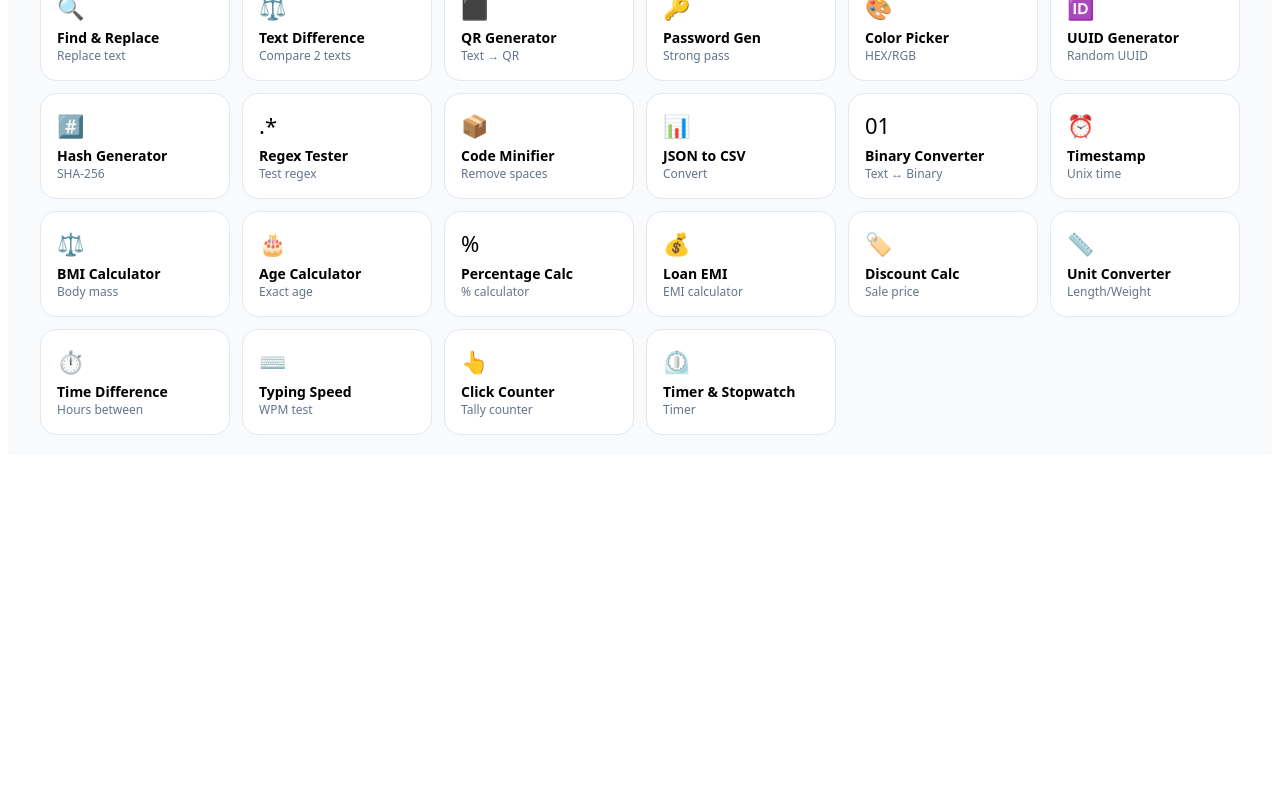
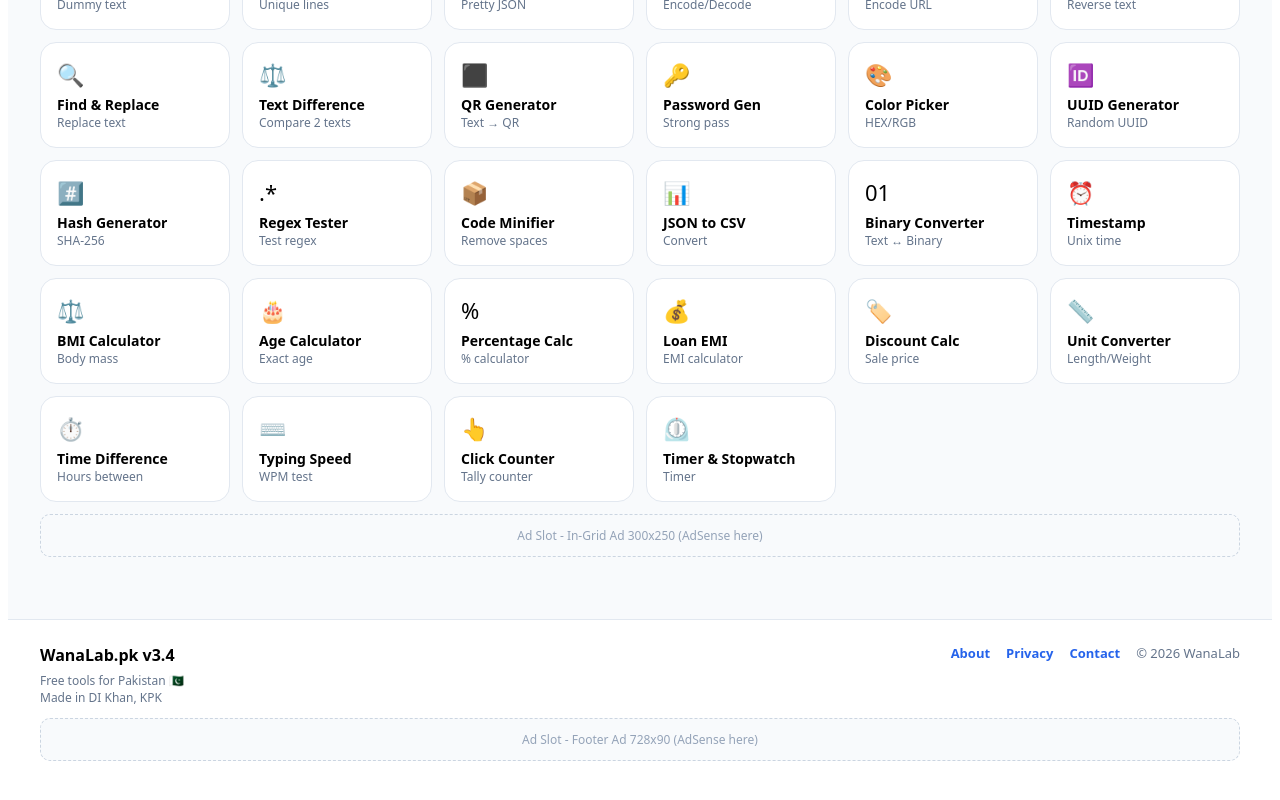
Before and after one commit to Nasir684/WanaLab-Web, a React (Vite) app: page / in a window 1280 px wide. Shown: the part 904-1704 px from the top of the page. Before the commit the page ends 1367 px from the top, so only its background shows below. Built offline with nearby package versions, Linux system fonts and the light colour scheme.

Commit message:
V3.4 AdSense Update-About Privacy Contact

```diff
--- a/src/App.jsx
+++ b/src/App.jsx
@@ -76,24 +76,31 @@
     </div>
   )
 }
+function AdSlot({label}){return <div style={{background:'#f8fafc',border:'1px dashed #cbd5e1',borderRadius:'10px',padding:'12px',textAlign:'center',color:'#94a3b8',fontSize:'12px',margin:'12px 0'}}>Ad Slot - {label} (AdSense here)</div>}
+function AboutPage(){return <div style={{lineHeight:'1.7'}}><h2>About WanaLab.pk - v3.4</h2><p>WanaLab.pk is Pakistan's free toolbox from Dera Ismail Khan, KPK. Built by Nasir - 40 tools, 100% private, all processing in browser.</p><p>Tools: Image, Text, Dev, Daily. No data leaves your device. Contact: hello@wanalab.pk</p></div>}
+function PrivacyPage(){return <div style={{lineHeight:'1.7'}}><h2>Privacy Policy - v3.4</h2><p><b>Updated: Oct 31, 2026</b></p><p>1. No data collection - all tools run locally in browser.</p><p>2. Cookies only for essential function. AdSense may use cookies later.</p><p>3. Daraz links are external, not affiliated yet.</p><p>4. Contact: privacy@wanalab.pk</p></div>}
+function ContactPage(){return <div style={{lineHeight:'1.7'}}><h2>Contact Us - v3.4</h2><p>Email: hello@wanalab.pk</p><p>DI Khan, KPK, Pakistan</p><div style={{marginTop:'16px',background:'#f1f5f9',padding:'16px',borderRadius:'12px'}}><input placeholder="Your Email" style={{width:'100%',padding:'10px',marginTop:'8px',borderRadius:'8px',border:'1px solid #ddd'}}/><textarea placeholder="Message" style={{width:'100%',height:'80px',marginTop:'8px',padding:'10px',borderRadius:'8px',border:'1px solid #ddd'}}/><button style={{marginTop:'8px',padding:'10px 20px',background:'#2563eb',color:'#fff',border:'none',borderRadius:'8px'}}>Send</button></div></div>}
 
 export default function App(){
   const [active,setActive]=useState(null)
+  const [page,setPage]=useState('home')
   const [q,setQ]=useState('')
   const [cat,setCat]=useState('All')
   const cats=['All','Image','Text','Dev','Daily']
   const filtered=TOOLS.filter(t=> (cat==='All'||t.cat===cat) && t.name.toLowerCase().includes(q.toLowerCase()))
+  const goHome=()=>{setPage('home');setActive(null)}
   return (
-    <div style={{minHeight:'100vh',background:'#f8fafc',fontFamily:'system-ui'}}>
+    <div style={{minHeight:'100vh',background:'#f8fafc',fontFamily:'system-ui',display:'flex',flexDirection:'column'}}>
       <header style={{background:'#fff',borderBottom:'1px solid #e2e8f0',position:'sticky',top:0,zIndex:10}}>
         <div style={{maxWidth:'1200px',margin:'0 auto',padding:'14px 20px',display:'flex',justifyContent:'space-between'}}>
-          <div onClick={()=>setActive(null)} style={{cursor:'pointer',fontWeight:'800',display:'flex',alignItems:'center',gap:'8px'}}><div style={{width:'32px',height:'32px',background:'#2563eb',borderRadius:'8px',display:'flex',alignItems:'center',justifyContent:'center',color:'#fff'}}>W</div>WanaLab.pk - v3.4</div>
+          <div onClick={goHome} style={{cursor:'pointer',fontWeight:'800',display:'flex',alignItems:'center',gap:'8px'}}><div style={{width:'32px',height:'32px',background:'#2563eb',borderRadius:'8px',display:'flex',alignItems:'center',justifyContent:'center',color:'#fff'}}>W</div>WanaLab.pk - v3.4</div>
           <span style={{background:'#dcfce7',color:'#166534',padding:'6px 12px',borderRadius:'20px',fontSize:'12px',fontWeight:'700'}}>● 40 Tools LIVE</span>
         </div>
       </header>
-      <div style={{maxWidth:'1200px',margin:'0 auto',padding:'20px'}}>
-        <TrendingBox cat={cat} />
-        {!active ? <>
+      <div style={{maxWidth:'1200px',margin:'0 auto',padding:'20px',flex:1,width:'100%'}}>
+        {page==='home' && <AdSlot label="Top Banner 728x90"/>}
+        {page==='home' && <TrendingBox cat={cat} />}
+        {page==='home' && !active ? <>
           <div style={{textAlign:'center',padding:'10px 0 16px'}}>
             <h1 style={{margin:0,fontSize:'26px'}}>40 Tools - All Working ✅</h1>
             <input value={q} onChange={e=>setQ(e.target.value)} placeholder="Search 40 tools..." style={{marginTop:'14px',padding:'14px 18px',width:'100%',maxWidth:'420px',borderRadius:'14px',border:'2px solid #e2e8f0'}}/>
@@ -110,6 +117,14 @@
               </div>
             ))}
           </div>
+          <AdSlot label="In-Grid Ad 300x250"/>
+        </> : page!=='home' ? <>
+          <button onClick={goHome} style={{padding:'10px 18px',borderRadius:'10px',border:'1px solid #e2e8f0',background:'#fff',cursor:'pointer',fontWeight:'600'}}>← Home</button>
+          <div style={{marginTop:'14px',background:'#fff',border:'1px solid #e2e8f0',borderRadius:'18px',padding:'22px'}}>
+            {page==='about' && <AboutPage/>}
+            {page==='privacy' && <PrivacyPage/>}
+            {page==='contact' && <ContactPage/>}
+          </div>
         </> : <>
           <button onClick={()=>setActive(null)} style={{padding:'10px 18px',borderRadius:'10px',border:'1px solid #e2e8f0',background:'#fff',cursor:'pointer',fontWeight:'600'}}>← All Tools</button>
           <div style={{marginTop:'14px',background:'#fff',border:'1px solid #e2e8f0',borderRadius:'18px',padding:'22px'}}>
@@ -117,20 +132,22 @@
           </div>
         </>}
       </div>
+      <footer style={{background:'#fff',borderTop:'1px solid #e2e8f0',marginTop:'30px',padding:'24px 20px'}}>
+        <div style={{maxWidth:'1200px',margin:'0 auto',display:'flex',flexWrap:'wrap',gap:'24px',justifyContent:'space-between'}}>
+          <div><b>WanaLab.pk v3.4</b><div style={{fontSize:'12px',color:'#64748b',marginTop:'6px'}}>Free tools for Pakistan 🇵🇰<br/>Made in DI Khan, KPK</div></div>
+          <div style={{display:'flex',gap:'16px',fontSize:'13px'}}>
+            <span onClick={()=>setPage('about')} style={{cursor:'pointer',color:'#2563eb',fontWeight:'600'}}>About</span>
+            <span onClick={()=>setPage('privacy')} style={{cursor:'pointer',color:'#2563eb',fontWeight:'600'}}>Privacy</span>
+            <span onClick={()=>setPage('contact')} style={{cursor:'pointer',color:'#2563eb',fontWeight:'600'}}>Contact</span>
+            <span style={{color:'#64748b'}}>© 2026 WanaLab</span>
+          </div>
+        </div>
+        <div style={{maxWidth:'1200px',margin:'0 auto'}}><AdSlot label="Footer Ad 728x90"/></div>
+      </footer>
     </div>
   )
 }
-
-function ToolRenderer({id}){
-  const map={
-    compress: <ImageCompressor/>, resize: <ImageResizer/>, convert: <ImageConverter/>, rotate: <ImageRotator/>, flip: <ImageFlipper/>, filter: <ImageFilters/>, base64: <ImageToBase64/>, bgprev: <BGPreview/>, crop: <SmartCrop/>, pixel: <Pixelate/>,
-    words: <WordCounter/>, case: <CaseChanger/>, lorem: <LoremGen/>, dedupe: <Dedupe/>, jsonfmt: <JSONFmt/>, b64: <B64Text/>, urlenc: <URLEnc/>, reverse: <ReverseText/>, replace: <FindReplace/>, diff: <TextDiff/>,
-    qr: <QRGen/>, pass: <PassGen/>, color: <ColorPicker/>, uuid: <UUIDGen/>, hash: <HashGen/>, regex: <RegexTest/>, minify: <Minify/>, csv: <JSON2CSV/>, binary: <BinaryConv/>, timestamp: <TimestampTool/>,
-    bmi: <BMICalc/>, age: <AgeCalc/>, percent: <PercentCalc/>, emi: <EMICalc/>, discount: <DiscountCalc/>, unit: <UnitConv/>, time: <TimeDiffTool/>, typing: <TypingSpeed/>, counter: <ClickCounter/>, timer: <TimerTool/>
-  }
-  return map[id]||<div>Tool {id}</div>
-}
-
+function ToolRenderer({id}){const map={compress: <ImageCompressor/>, resize: <ImageResizer/>, convert: <ImageConverter/>, rotate: <ImageRotator/>, flip: <ImageFlipper/>, filter: <ImageFilters/>, base64: <ImageToBase64/>, bgprev: <BGPreview/>, crop: <SmartCrop/>, pixel: <Pixelate/>, words: <WordCounter/>, case: <CaseChanger/>, lorem: <LoremGen/>, dedupe: <Dedupe/>, jsonfmt: <JSONFmt/>, b64: <B64Text/>, urlenc: <URLEnc/>, reverse: <ReverseText/>, replace: <FindReplace/>, diff: <TextDiff/>, qr: <QRGen/>, pass: <PassGen/>, color: <ColorPicker/>, uuid: <UUIDGen/>, hash: <HashGen/>, regex: <RegexTest/>, minify: <Minify/>, csv: <JSON2CSV/>, binary: <BinaryConv/>, timestamp: <TimestampTool/>, bmi: <BMICalc/>, age: <AgeCalc/>, percent: <PercentCalc/>, emi: <EMICalc/>, discount: <DiscountCalc/>, unit: <UnitConv/>, time: <TimeDiffTool/>, typing: <TypingSpeed/>, counter: <ClickCounter/>, timer: <TimerTool/>};return map[id]||<div>Tool {id}</div>}
 function ImageCompressor(){const [m,setM]=useState('');return <><h2>🗜️ Compressor ✅</h2><input type="file" accept="image/*" onChange={e=>{const f=e.target.files[0];if(!f)return;const r=new FileReader();r.onload=ev=>{const img=new Image();img.onload=()=>{const c=document.createElement('canvas');c.width=img.width*0.7;c.height=img.height*0.7;c.getContext('2d').drawImage(img,0,0,c.width,c.height);const a=document.createElement('a');a.href=c.toDataURL('image/jpeg',0.6);a.download='compressed-'+f.name+'.jpg';a.click();setM('✅ Downloaded!')};img.src=ev.target.result};r.readAsDataURL(f)}}/><p style={{color:'green'}}>{m}</p></>}
 function ImageResizer(){const [w,setW]=useState(400);const [h,setH]=useState(300);const [s,setS]=useState(null);return <><h2>📐 Resizer ✅</h2><input type="file" accept="image/*" onChange={e=>{const r=new FileReader();r.onload=ev=>setS(ev.target.result);r.readAsDataURL(e.target.files[0])}}/><div style={{marginTop:'10px'}}>W:<input type="number" value={w} onChange={e=>setW(+e.target.value)} style={{width:'80px'}}/> H:<input type="number" value={h} onChange={e=>setH(+e.target.value)} style={{width:'80px'}}/></div>{s&&<button onClick={()=>{const img=new Image();img.onload=()=>{const c=document.createElement('canvas');c.width=w;c.height=h;c.getContext('2d').drawImage(img,0,0,w,h);const a=document.createElement('a');a.href=c.toDataURL();a.download=`resized-${w}x${h}.png`;a.click()};img.src=s}} style={{marginTop:'10px',padding:'8px 16px',background:'#2563eb',color:'#fff',border:'none',borderRadius:'8px'}}>Download</button>}</>}
 function ImageConverter(){const [s,setS]=useState(null);const [f,setF]=useState('image/jpeg');return <><h2>🔄 Converter ✅</h2><input type="file" accept="image/*" onChange={e=>{const r=new FileReader();r.onload=ev=>setS(ev.target.result);r.readAsDataURL(e.target.files[0])}}/><br/><select value={f} onChange={e=>setF(e.target.value)} style={{marginTop:'10px'}}><option value="image/jpeg">JPG</option><option value="image/png">PNG</option><option value="image/webp">WEBP</option></select>{s&&<button onClick={()=>{const img=new Image();img.onload=()=>{const c=document.createElement('canvas');c.width=img.width;c.height=img.height;c.getContext('2d').drawImage(img,0,0);const a=document.createElement('a');a.href=c.toDataURL(f);a.download='converted.'+f.split('/')[1];a.click()};img.src=s}} style={{marginLeft:'10px',padding:'8px 16px',background:'#2563eb',color:'#fff',border:'none',borderRadius:'8px'}}>Convert</button>}</>}
```
